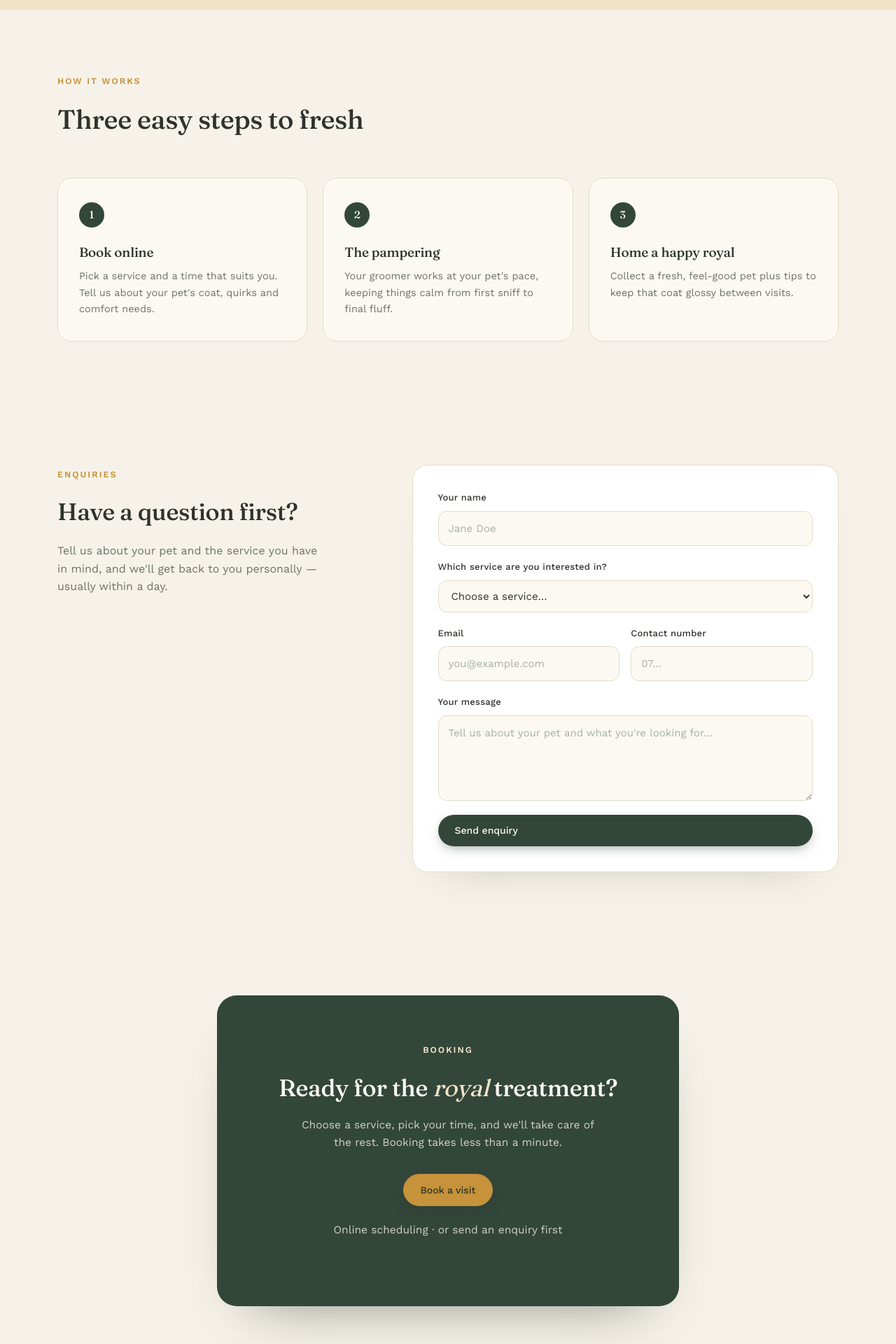
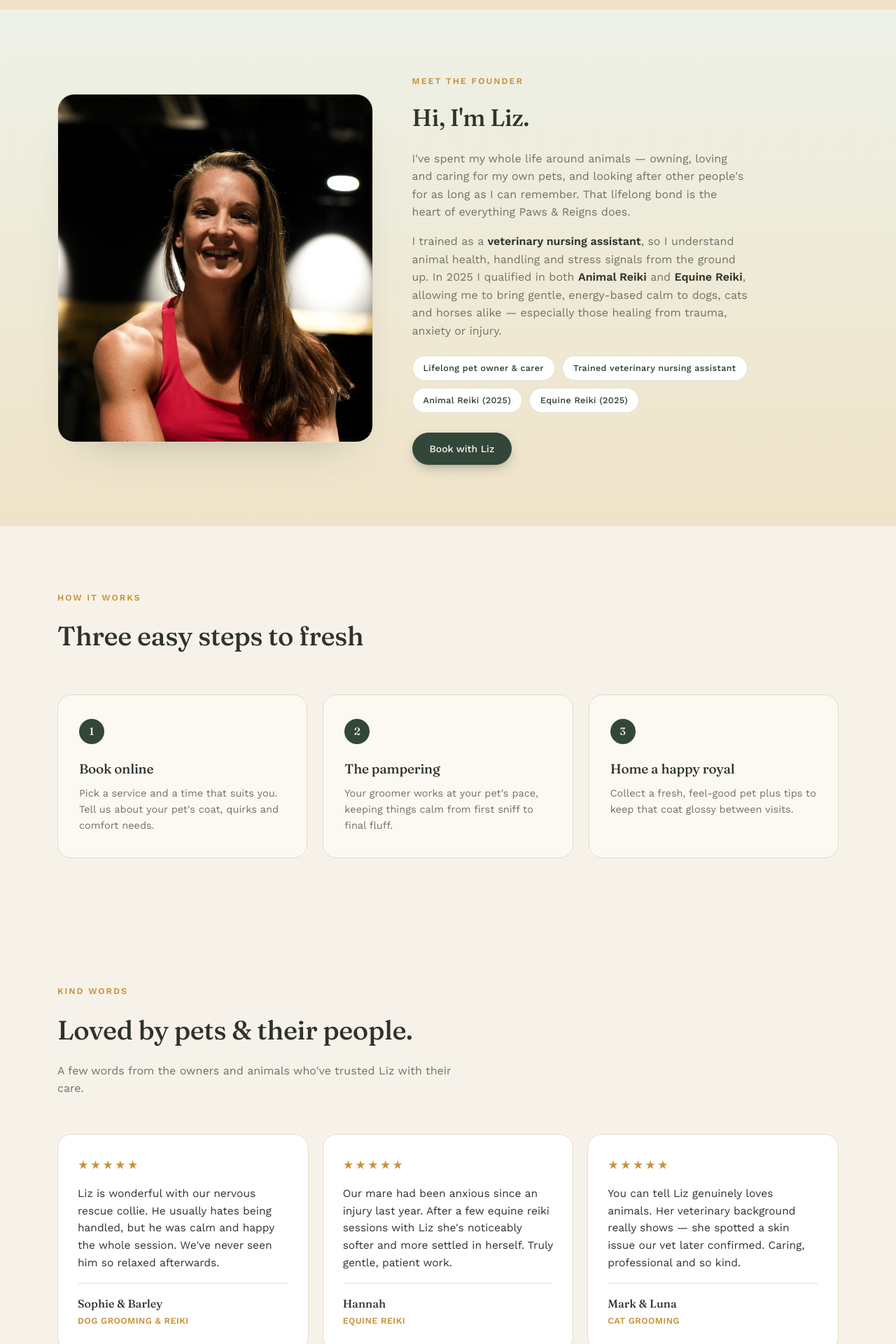
Before and after one commit to lizaspire-hue/stillhaven, a Next.js app: page / in a window 1280 px wide. Shown: the part 3320-5240 px from the top of the page at 70% size. Built offline with nearby package versions, Linux system fonts and the light colour scheme.

Commit message:
feat: add Liz's profile and testimonials section
Co-authored-by: lizaspire-hue <283462017+lizaspire-hue@users.noreply.github.com>

```diff
--- a/app/globals.css
+++ b/app/globals.css
@@ -707,6 +707,121 @@ footer {
   max-width: 340px;
 }
 
+/* ---------- about liz ---------- */
+
+.liz {
+  background: linear-gradient(180deg, var(--color-sage-soft) 0%, var(--color-gold-soft) 100%);
+}
+
+.liz-inner {
+  display: grid;
+  grid-template-columns: 0.85fr 1.15fr;
+  gap: 56px;
+  align-items: center;
+}
+
+.liz-media {
+  position: relative;
+}
+
+.liz-photo {
+  width: 100%;
+  height: auto;
+  border-radius: 24px;
+  border: 1px solid var(--color-line);
+  object-fit: cover;
+  box-shadow: 0 30px 60px -40px rgba(51, 70, 58, 0.4);
+}
+
+.liz-body h2 {
+  font-size: 34px;
+  margin: 14px 0 18px;
+}
+
+.liz-body p {
+  color: var(--color-ink-soft);
+  font-size: 16px;
+  max-width: 480px;
+  margin-bottom: 16px;
+}
+
+.liz-body p strong {
+  color: var(--color-ink);
+  font-weight: 600;
+}
+
+.liz-creds {
+  display: flex;
+  flex-wrap: wrap;
+  gap: 10px;
+  margin: 22px 0 28px;
+}
+
+.liz-creds span {
+  font-size: 12.5px;
+  letter-spacing: 0.03em;
+  color: var(--color-green-deep);
+  padding: 7px 15px;
+  border-radius: 100px;
+  border: 1px solid var(--color-sage);
+  background: var(--color-white);
+  font-weight: 500;
+}
+
+/* ---------- testimonials ---------- */
+
+.testimonials-grid {
+  display: grid;
+  grid-template-columns: repeat(3, 1fr);
+  gap: 20px;
+}
+
+.testimonial-card {
+  display: flex;
+  flex-direction: column;
+  gap: 16px;
+  padding: 32px 28px;
+  border-radius: 20px;
+  border: 1px solid var(--color-line);
+  background: var(--color-white);
+}
+
+.testimonial-card .stars {
+  color: var(--color-gold);
+  font-size: 15px;
+  letter-spacing: 2px;
+}
+
+.testimonial-card blockquote {
+  font-size: 15.5px;
+  line-height: 1.6;
+  color: var(--color-ink);
+  flex: 1;
+}
+
+.testimonial-card figcaption {
+  display: flex;
+  flex-direction: column;
+  gap: 2px;
+  border-top: 1px solid var(--color-line);
+  padding-top: 16px;
+}
+
+.testimonial-card figcaption strong {
+  font-family: var(--font-display);
+  font-size: 16px;
+  font-weight: 500;
+  color: var(--color-ink);
+}
+
+.testimonial-card figcaption span {
+  font-size: 12.5px;
+  letter-spacing: 0.04em;
+  text-transform: uppercase;
+  color: var(--color-gold);
+  font-weight: 600;
+}
+
 /* ---------- equine (dark green) ---------- */
 
 .equine {
@@ -892,6 +1007,16 @@ footer {
   .enquiry-form {
     padding: 28px 22px;
   }
+  .liz-inner {
+    grid-template-columns: 1fr;
+    gap: 32px;
+  }
+  .liz-media {
+    max-width: 380px;
+  }
+  .testimonials-grid {
+    grid-template-columns: 1fr;
+  }
   .section {
     padding: 64px 0;
   }
--- a/app/page.tsx
+++ b/app/page.tsx
@@ -4,7 +4,9 @@ import { TrustStrip } from "@/components/trust-strip"
 import { Services } from "@/components/services"
 import { Equine } from "@/components/equine"
 import { About } from "@/components/about"
+import { AboutLiz } from "@/components/about-liz"
 import { Steps } from "@/components/steps"
+import { Testimonials } from "@/components/testimonials"
 import { Enquiry } from "@/components/enquiry"
 import { Booking } from "@/components/booking"
 import { SiteFooter } from "@/components/site-footer"
@@ -19,7 +21,9 @@ export default function Page() {
         <Services />
         <Equine />
         <About />
+        <AboutLiz />
         <Steps />
+        <Testimonials />
         <Enquiry />
         <Booking />
       </main>
--- /dev/null
+++ b/components/about-liz.tsx
@@ -0,0 +1,49 @@
+export function AboutLiz() {
+  return (
+    <section className="section liz" id="about-liz">
+      <div className="wrap liz-inner">
+        <div className="liz-media">
+          <img
+            src="/images/liz.jpg"
+            alt="Liz, founder of Paws & Reigns, smiling"
+            className="liz-photo"
+          />
+        </div>
+        <div className="liz-body">
+          <span className="eyebrow">Meet the founder</span>
+          <h2>Hi, I&apos;m Liz.</h2>
+          <p>
+            I&apos;ve spent my whole life around animals &mdash; owning, loving
+            and caring for my own pets, and looking after other people&apos;s
+            for as long as I can remember. That lifelong bond is the heart of
+            everything Paws &amp; Reigns does.
+          </p>
+          <p>
+            I trained as a{" "}
+            <strong>veterinary nursing assistant</strong>, so I understand
+            animal health, handling and stress signals from the ground up. In
+            2025 I qualified in both{" "}
+            <strong>Animal Reiki</strong> and <strong>Equine Reiki</strong>,
+            allowing me to bring gentle, energy-based calm to dogs, cats and
+            horses alike &mdash; especially those healing from trauma, anxiety
+            or injury.
+          </p>
+          <div className="liz-creds">
+            <span>Lifelong pet owner &amp; carer</span>
+            <span>Trained veterinary nursing assistant</span>
+            <span>Animal Reiki (2025)</span>
+            <span>Equine Reiki (2025)</span>
+          </div>
+          <a
+            href="https://lmfit.as.me/?appointmentType=category:Paws%26Reigns"
+            target="_blank"
+            rel="noopener noreferrer"
+            className="btn btn-primary"
+          >
+            Book with Liz
+          </a>
+        </div>
+      </div>
+    </section>
+  )
+}
--- /dev/null
+++ b/components/testimonials.tsx
@@ -0,0 +1,51 @@
+const testimonials = [
+  {
+    quote:
+      "Liz is wonderful with our nervous rescue collie. He usually hates being handled, but he was calm and happy the whole session. We've never seen him so relaxed afterwards.",
+    name: "Sophie & Barley",
+    detail: "Dog grooming & reiki",
+  },
+  {
+    quote:
+      "Our mare had been anxious since an injury last year. After a few equine reiki sessions with Liz she's noticeably softer and more settled in herself. Truly gentle, patient work.",
+    name: "Hannah",
+    detail: "Equine reiki",
+  },
+  {
+    quote:
+      "You can tell Liz genuinely loves animals. Her veterinary background really shows — she spotted a skin issue our vet later confirmed. Caring, professional and so kind.",
+    name: "Mark & Luna",
+    detail: "Cat grooming",
+  },
+]
+
+export function Testimonials() {
+  return (
+    <section className="section testimonials" id="testimonials">
+      <div className="wrap">
+        <div className="section-head">
+          <span className="eyebrow">Kind words</span>
+          <h2>Loved by pets &amp; their people.</h2>
+          <p>
+            A few words from the owners and animals who&apos;ve trusted Liz with
+            their care.
+          </p>
+        </div>
+        <div className="testimonials-grid">
+          {testimonials.map((t) => (
+            <figure className="testimonial-card" key={t.name}>
+              <div className="stars" aria-hidden="true">
+                {"\u2605\u2605\u2605\u2605\u2605"}
+              </div>
+              <blockquote>{t.quote}</blockquote>
+              <figcaption>
+                <strong>{t.name}</strong>
+                <span>{t.detail}</span>
+              </figcaption>
+            </figure>
+          ))}
+        </div>
+      </div>
+    </section>
+  )
+}
```
